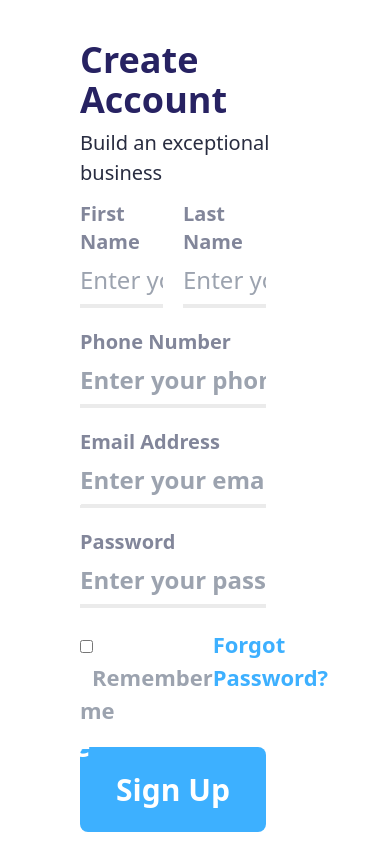
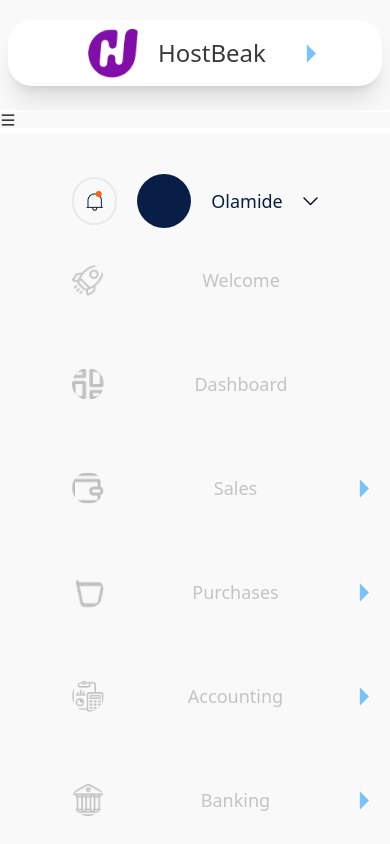
Before and after one commit to Pajimo/host-beak, a React (Create React App) app: page /addbill in a window 390 px wide. Shown: the top 844 px of the page. Built offline with nearby package versions, Linux system fonts and the light colour scheme.

Commit message:
completed mobile

```diff
--- a/src/App.js
+++ b/src/App.js
@@ -10,10 +10,9 @@ function App() {
     <div className="App">
           <BrowserRouter>
             <Routes>
-              <Route path="/" element={<SignUp />}>
-                <Route path='/viewReport' element={<ViewReport />} />
-                <Route path="/addbill" element={<AddBill />} />
-              </Route>
+              <Route path="/" element={<SignUp />} />
+                <Route path='viewReport' element={<ViewReport />} />
+                <Route path="addbill" element={<AddBill />} />
             </Routes>
           </BrowserRouter>
 
--- a/src/components/addBill.js
+++ b/src/components/addBill.js
@@ -1,31 +1,52 @@
 import MainColumn from "./main"
 import Header from "./header"
+import { useState, useRef } from "react"
+import { AiOutlineMenu } from "react-icons/ai";
+import ViewReport from "./viewReports";
 
-const AddBill = () => {
+
+const AddBill = ({setAddBill}) => {
+
+
+    const [viewReport, setViewReport] = useState(true)
+
+    const menu = useRef(null)
+
+    const menuFunction = () => {
+        menu.current.classList.toggle('mainColumn')
+        //menu.current.classList.remove('mainColumn')
+    }
+
+    if(viewReport){
+        <ViewReport />
+    }
+
+
     return(
         <>
             <Header />
-            <div className="flex">
-                <div><MainColumn /></div>
-                <div className="py-20 px-10 w-full">
+            <button className="profile-Show-button bg-[#F9F9F9] w-full" onClick={menuFunction}><AiOutlineMenu /></button>
+            <div className="flex relative">
+                { <div className="absolute md:relative inset-0"><MainColumn viewReport={viewReport} setViewReport={setViewReport} setAddBill={setAddBill}/> </div>}
+                <div className="md:py-20 py-5 px-5 md:px-10 w-full">
                     <div>
                         <p className="text-3xl text-[#0A043C] font-bold mb-12">Add bill</p>
 
                     </div>
-                    <div className="grid grid-cols-3 w-8/12 mb-10">
-                        <select className="border-2 border-gray-300 w-40 h-12">
+                    <div className="grid md:grid-cols-3 w-8/12 mb-10">
+                        <select className="border-2 border-gray-300 w-40 h-12 mb-5">
                             <option>Choose</option>
                         </select>
-                        <select className="border-2 border-gray-300 w-40 h-12">
+                        <select className="border-2 border-gray-300 w-40 h-12 mb-5">
                             <option>Choose</option>
                         </select>
-                        <select className="border-2 border-gray-300 w-40 h-12">
+                        <select className="border-2 border-gray-300 w-40 h-12 mb-5">
                             <option>Choose</option>
                         </select>
                     </div>
-                    <div class="grid grid-rows-3 grid-flow-col w-8/12">
-                        <div class="col-span-2 pb-10">
-                            <div className="grid grid-cols-2">
+                    <div class="grid md:grid-rows-3 md:grid-flow-col w-8/12">
+                        <div className="col-span-2 pb-10">
+                            <div className="grid grid-cols-2 gap-4 md:gap-0">
                                 <select className="border-2 border-gray-300 w-40 h-12">
                                     <option>Choose</option>
                                 </select>
@@ -35,7 +56,7 @@ const AddBill = () => {
                             </div>
                         </div>
                         <div class="col-span-2 ...">
-                            <div className="grid grid-cols-2">
+                            <div className="grid grid-cols-2 gap-4 md:gap-0">
                                 <select className="border-2 border-gray-300 w-40 h-12">
                                     <option>Choose</option>
                                 </select>
@@ -44,9 +65,9 @@ const AddBill = () => {
                                 </select>
                             </div>
                         </div>
-                        <div class="row-span-2">
+                        <div class="row-span-2 md:mt-0 mt-5 ">
                             <div className="grid grid-cols-">
-                            <textarea rows='6' className="border-2 border-gray-300" ></textarea>
+                            <textarea rows='6' className="border-2 border-gray-300 md:w-auto w-80" ></textarea>
                             </div>
                         </div>
                     </div>
--- a/src/components/auth/signUp.js
+++ b/src/components/auth/signUp.js
@@ -2,6 +2,7 @@ import { useState } from "react"
 import Image2 from '../../assets/image2.png'
 import { Outlet, Link } from "react-router-dom";
 import AddBill from "../addBill";
+
 
 const SignUp = () => {
 
@@ -11,16 +12,28 @@ const SignUp = () => {
     const [email, setEmailAddress] = useState('')
     const [password, setPassword] = useState('')
     const [checkBox, setCheckBox] = useState(false)
+    const [addBill, setAddBill] = useState(false)
+
+
+    const signUp = () => {
+
+    }
+
+    if(addBill){
+        return(
+            <AddBill setAddBill={setAddBill}/>
+        )
+    }
 
     return(
         <>
-            <div className="flex flex-row">
-                <div className="basis-1/2">
+            <div className="flex md:flex-row flex-col">
+                <div className="md:basis-1/2">
                     <div className="relative">
                         <div>
-                            <img src={Image2} className='h-screen w-full object-contain object-cover'/>
+                            <img src={Image2} className='md:h-screen h-96 w-full object-contain object-cover object-top'/>
                         </div>
-                        <div className="absolute inset-x-0 bottom-20 text-white">
+                        <div className="absolute inset-x-0 md:bottom-20 bottom-0 text-white">
                             <div className="flex justify-center">
                                 <div className="text-3xl font-semibold">
                                     Building exceptional <br></br>
@@ -32,53 +45,53 @@ const SignUp = () => {
                         </div>
                     </div>
                 </div>
-                <div className="basis-1/2 mx-20 mt-10">
+                <div className="md:basis-1/2 md:mx-20 mx-5 mt-10">
                     <div className="mb-3">
                         <h1 className="text-4xl font-bold mb-2 text-[#272262]">Create Account</h1>
                         <p className="text-[20px] text-[#282C40] font-[300]">Build an exceptional business</p>
                     </div>
-                    <div className="w-9/12">
+                    <div className="md:w-9/12">
                         <form className="font-semibold text-[#82869A]">
-                            <div className="flex flex-row justify-between mb-5">
-                                <div className="basis-1/2 mr-5">
-                                    <label id="firstName" htmlFor="firstName" className="mb-2 text-xl">First Name</label><br></br>
-                                    <input className="text-[#373C56] text-[400] text-2xl font-medium border-b-4 hover:border-[#272262] border-[#EBEBEB] w-full pb-2 mt-2" type='text' placeholder="Enter your first name" value={firstName} onChange={(e) => setFirstName(e.target.value)} />
+                            <div className="flex md:flex-row flex-col justify-between mb-5">
+                                <div className="md:basis-1/2 mr-5">
+                                    <label id="firstName" htmlFor="firstName" className="mb-2 text-lg">First Name</label><br></br>
+                                    <input className="text-[#373C56] text-[400] text-xl font-medium border-b-4 hover:border-[#272262] border-[#EBEBEB] w-full pb-2 mt-2" type='text' placeholder="Enter your first name" value={firstName} onChange={(e) => setFirstName(e.target.value)} />
                                 </div>
-                                <div className="basis-1/2">
-                                    <label id="lastName" htmlFor="lastName" className="mb-2 text-xl">Last Name</label><br></br>
-                                    <input className="text-[#373C56] text-[400] font-medium text-2xl border-b-4 hover:border-[#272262] border-[#EBEBEB] w-full pb-2 mt-2" type='text' placeholder="Enter your last name" value={lastName} onChange={(e) => setLastName(e.target.value)} />
+                                <div className="md:basis-1/2">
+                                    <label id="lastName" htmlFor="lastName" className="mb-2 text-lg">Last Name</label><br></br>
+                                    <input className="text-[#373C56] text-[400] font-medium text-xl border-b-4 hover:border-[#272262] border-[#EBEBEB] w-full pb-2 mt-2" type='text' placeholder="Enter your last name" value={lastName} onChange={(e) => setLastName(e.target.value)} />
                                 </div>
                             </div>
                             <div className="w-full">
                                 <div className="mb-5">
-                                    <label className="text-xl">Phone Number</label><br></br>
-                                    <input className="text-2xl text-[#373C56] text-[400] w-full border-b-4 hover:border-[#272262] border-[#EBEBEB] pb-2 mt-2" type='text' placeholder="Enter your phone number" value={pNum} onChange={(e) => setPNum(e.target.value)} />
+                                    <label className="text-lg">Phone Number</label><br></br>
+                                    <input className="text-xl text-[#373C56] text-[400] w-full border-b-4 hover:border-[#272262] border-[#EBEBEB] pb-2 mt-2" type='text' placeholder="Enter your phone number" value={pNum} onChange={(e) => setPNum(e.target.value)} />
                                 </div>
                                 <div className="mb-5">
-                                    <label className="text-xl">Email Address</label><br></br>
-                                    <input className="text-2xl text-[#373C56] text-[400] w-full border-b-4 hover:border-[#272262] border-[#EBEBEB] pb-2 mt-2" type='text' placeholder="Enter your email" value={email} onChange={(e) => setEmailAddress(e.target.value)}/>
+                                    <label className="text-lg">Email Address</label><br></br>
+                                    <input className="text-xl text-[#373C56] text-[400] w-full border-b-4 hover:border-[#272262] border-[#EBEBEB] pb-2 mt-2" type='text' placeholder="Enter your email" value={email} onChange={(e) => setEmailAddress(e.target.value)}/>
                                 </div>
                                 <div className="mb-5">
-                                    <label className="text-xl">Password</label><br></br>
-                                    <input className="text-2xl text-[#373C56] text-[400] w-full border-b-4 hover:border-[#272262] border-[#EBEBEB] mt-2 pb-2" type='password' placeholder="Enter your password" value={password} onChange={(e) => setPassword(e.target.value)}/>
+                                    <label className="text-lg">Password</label><br></br>
+                                    <input className="text-xl text-[#373C56] text-[400] w-full border-b-4 hover:border-[#272262] border-[#EBEBEB] mt-2 pb-2" type='password' placeholder="Enter your password" value={password} onChange={(e) => setPassword(e.target.value)}/>
                                 </div>
                             </div>
                             <div className="flex justify-between mb-5">
-                                <div className="text-[22px]">
+                                <div className="text-[20px]">
                                     <input type='checkbox'className="" value={checkBox} onChange={(e) => setCheckBox(!checkBox)}/>
                                     <span className="ml-3 text-gray-400">Remember me</span>
                                 </div>
                                 <div>
-                                    <a href="" className="text-[#3DB0FF] text-[22px]">Forgot Password?</a>
+                                    <a href="" className="text-[#3DB0FF] text-[20px]">Forgot Password?</a>
                                 </div>
 
                             </div>
                             <div>
 
-                            <Link to="../addBill"><button className="py-5 text-white bg-[#3DB0FF] w-full rounded-lg text-[30px] font-semibold ">Sign Up</button></Link>
+                            <button className="py-5 text-white bg-[#3DB0FF] w-full rounded-lg text-[25px] font-semibold "><Link to='addbill'>Sign Up</Link></button>
                             </div>
                             <div>
-                                <p className="text-[21px] flex justify-center mt-5 text-[400]">Got an Account? <a href="" className="text-[#3DB0FF] ml-3"> Sign In</a></p>
+                                <p className="text-[18px] flex justify-center mt-5 text-[400]">Got an Account? <a href="" className="text-[#3DB0FF] ml-3 mb-10 md:mb-0"> Sign In</a></p>
                             </div>
                         </form>
                     </div>
--- a/src/components/header.js
+++ b/src/components/header.js
@@ -2,26 +2,31 @@ import logo from '../assets/logo.png'
 import arrowLogo from '../assets/arrowLogo.png'
 import notificationLogo from '../assets/notificationLogo.png'
 import arrowDown from '../assets/arrowdownLogo.png'
+import { useState } from 'react'
+import MainColumn from './main'
 
 
-const Header = () => {
+const Header = ({showMenu, setShowMenu}) => {
+
+
     return(
         <>
-            <div className="py-5 pl-2 bg-[#F9F9F9] pr-40">
-                <div className=" flex justify-between items-center">
-                    <div className='flex bg-white shadow-xl rounded-3xl px-7 py-2 items-center'>
+            <div className="md:py-5 pt-5 pl-2 bg-[#F9F9F9] md:pr-40 pr-2">
+                <div className=" md:flex md:justify-between md:items-center">
+                    <div className='flex bg-white shadow-xl rounded-3xl px-20 py-2 items-center mb- md:mb-0'>
                         <img src={logo} alt='logo' className='w-[50px] h-[50px]'/>
                         <p className="text-[24px] font-[400] text-[#3A3A3A] ml-5">HostBeak</p>
-                        <img src={arrowLogo} alt='arrowLogo' className='ml-10' />
+                        <img src={arrowLogo} alt='arrowLogo' className='ml-10' onClick={() => setShowMenu(!showMenu)}/>
                     </div>
-                    <div className='flex items-center'>
-                        <div className=' border-2 border-[#E9E9E9] rounded-full mr-5 p-3'><img src={notificationLogo} alt='notification Logo' className='' /></div>
-                        <div className='w-[54px] h-[54px] rounded-full bg-[#091E46] mr-5'></div>
+                    <div className='flex items-center justify-center profile-corner'>
+                        <div className=' border-2 border-[#E9E9E9] rounded-full mr-5 md:p-3'><img src={notificationLogo} alt='notification Logo' className='' /></div>
+                        <div className='md:w-[54px] md:h-[54px] rounded-full bg-[#091E46] mr-5'></div>
                         <p className='text-[#091E46] mr-5'>Olamide</p>
                         <img src={arrowDown} alt='arrow down'/>
                     </div>
                 </div>
             </div>
+            {showMenu ? <MainColumn /> : ''}
         </>
     )
 }
--- a/src/components/main.js
+++ b/src/components/main.js
@@ -13,6 +13,8 @@ import purchasesLogo from '../assets/purchasesLogo.png'
 import reportLogo from '../assets/reportLogo.png'
 import salesLogo from '../assets/salesLogo.png'
 import settingsLogo from '../assets/settingsLogo.png'
+import notificationLogo from '../assets/notificationLogo.png'
+import paymentLogo from '../assets/paymentsLogo.png'
 
 
 import { Outlet, Link } from "react-router-dom";
@@ -20,11 +22,24 @@ import { BrowserRouter, Routes, Route } from "react-router-dom";
 import AddBill from './addBill'
 import ViewReport from './viewReports'
 
-const MainColumn = () => {
+const MainColumn = ({setAddBill, setViewReport}) => {
+
+
+    const viewReportFunc = () =>{
+        setViewReport(true)
+        setAddBill(false)
+    }
+
     return(
         <>
             <div className=''>
-                <div className='w-80 bg-[#F9F9F9] text-[18px] pt-10'>
+                <div className='md:w-80 h-full w-full bg-[#F9F9F9] text-[18px] pt-10'>
+                    <div className='flex items-center justify-center profile-corner2'>
+                        <div className=' border-2 border-[#E9E9E9] rounded-full mr-5 p-3'><img src={notificationLogo} alt='notification Logo' className='' /></div>
+                        <div className='w-[54px] h-[54px] rounded-full bg-[#091E46] mr-5'></div>
+                        <p className='text-[#091E46] mr-5'>Olamide</p>
+                        <img src={arrowDown} alt='arrow down'/>
+                    </div>
                     <details className='pl-16 py-7 '>
                         <summary className='flex text-[#C4C4C4] items-center pr-5 justify-between'><img src={welcomeLogo} alt='welcome Logo' className='mr-10 p-2 w-12 h-12 rounded-full object-contain'/> Welcome  <div className='ml-10'></div></summary>
                     </details>
@@ -57,7 +72,7 @@ const MainColumn = () => {
                     <details className='pl-16 py-7 '>
                         <summary className='flex items-center text-[#C4C4C4]  pr-5 justify-between'><img src={analyticsLogo} alt='analytic logo' className='mr-10 p-2 w-12 h-12 rounded-full  active:bg-[#081494]'/> Analytics  <img src={arrowLogo} alt='arrowLogo' className='ml-10' /></summary>
                         <div className='pl-24'>
-                            <p>View Report</p>
+                            <Link to='/viewReport'><p>View Report</p></Link>
                             <p>To-Do</p>
                             <p>Upload Docs</p>
                             <p>Chat</p>
@@ -73,8 +88,8 @@ const MainColumn = () => {
                     <div className='pl-16 py-7 border-b-2'>
                         <p className='flex justify-between'><img src={logoutLogo} />Logout <div className='ml-10'></div></p>
                     </div>
-                    <div>
-                        <p>Accept Payments</p>
+                    <div className='flex justify-center mt-10 md:pb-10'>
+                        <p className='p-3 text-white bg-blue-600 rounded-xl flex justify-between items-center text-2xl'><img src={paymentLogo} className=' pr-5'/>Accept Payments</p>
                     </div>
                 </div>
 
--- a/src/components/viewReports.js
+++ b/src/components/viewReports.js
@@ -1,9 +1,17 @@
 import Header from "./header"
 import MainColumn from "./main"
 import commentsLogo from '../assets/commentsLogo.png'
+import { useState, useRef } from "react"
+import { AiOutlineMenu } from "react-icons/ai";
 
 const ViewReport = () => {
 
+    const menu = useRef(null)
+
+    const menuFunction = () => {
+        menu.current.classList.toggle('mainColumn')
+        //menu.current.classList.remove('mainColumn')
+    }
 
     const reportArr = ['Februray Report', 'March 2021 Report', 'March 2021 Report', 'March 2021 Report','March 2021 Report', 'March 2021 Report',
     'March 2021 Report', 'February Report']
@@ -11,28 +19,35 @@ const ViewReport = () => {
     return(
         <>
             <div>
-                <Header />
-                <div className="flex font-sans">
-                    <div><MainColumn /></div>
-                    <div className="py-20 px-10 w-full">
+                <div className="bg-[#F9F9F9]">
+                    <Header />
+                    <button className="profile-Show-button bg-[#F9F9F9] w-full flex justify-end pr-10" onClick={ menuFunction}><AiOutlineMenu className="text-2xl"/></button>
+                </div>
+                <div className="flex relative font-sans">
+                    { <div className="absolute md:relative inset-0 bg-[#F9F9F9] mainColumn" ref={menu}><MainColumn /> </div>}
+                    <div className="md:py-20 md:px-10 py-5 px-5 w-full">
                         <div>
                             <p className="text-3xl text-[#0A043C] font-bold mb-12">View Reports</p>
 
                         </div>
-                        <div className="mr-20">
+                        <div className="md:mr-20">
                             {reportArr.map((report) => {
                                 return(
                                     <div className="">
-                                        <div className="flex items-center justify-between py-5 border-2 px-10 text-lg">
-                                            <div className="">
-                                            <input type='checkbox' />
+                                        <div className="lg:flex items-center justify-between py-5 border-2 px-10 text-lg">
+                                            <div className="flex flex-row sm:justify-between items-center md:mb-0 mb-5">
+                                                <div className="md:mr-0 mr-5">
+                                                    <input type='checkbox' />
                                                 </div>
-                                            <div>
-                                            <p>{report}</p>
+                                                <div>
+                                                    <p>{report}</p>
                                                 </div>
-                                            <div><p>4th , October 2021 11:20am</p></div>
-                                            <div><button className="px-12 rounded-lg text-white py-2 font- bg-[#3DB0FF]">View</button></div>
-                                            <div><img src={commentsLogo} /></div>
+                                            </div>
+                                            <div className="md:mb-0 mb-5"><p>4th , October 2021 11:20am</p></div>
+                                            <div className="flex flex-row justify-between items-center">
+                                                <div><button className="px-12 rounded-lg text-white py-2 font- bg-[#3DB0FF] mr-5">View</button></div>
+                                                <div><img src={commentsLogo} /></div>
+                                            </div>
 
                                         </div>
                                     </div>
```
Also changed, not shown: src/App.css (+22 -0 lines).
